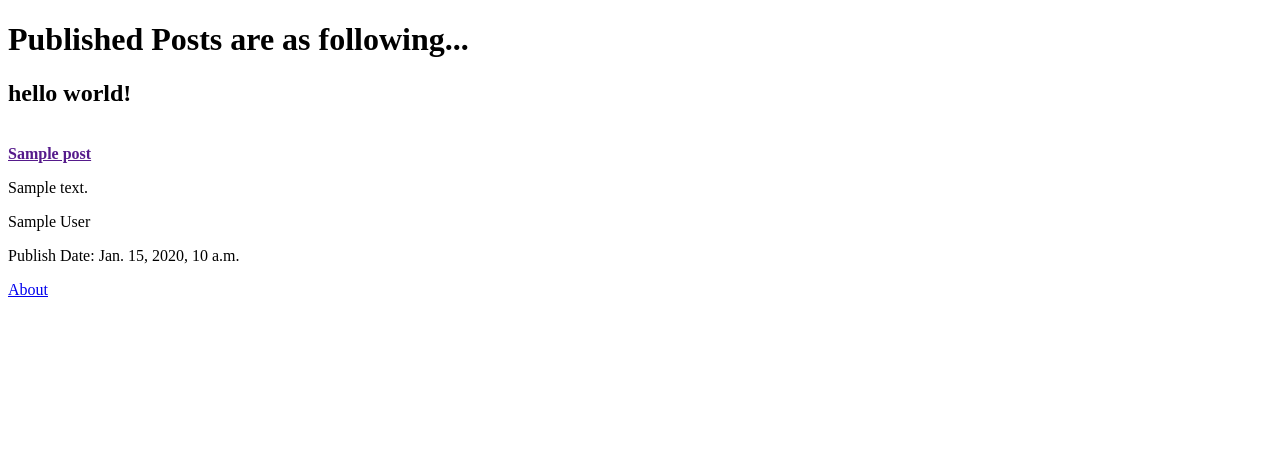
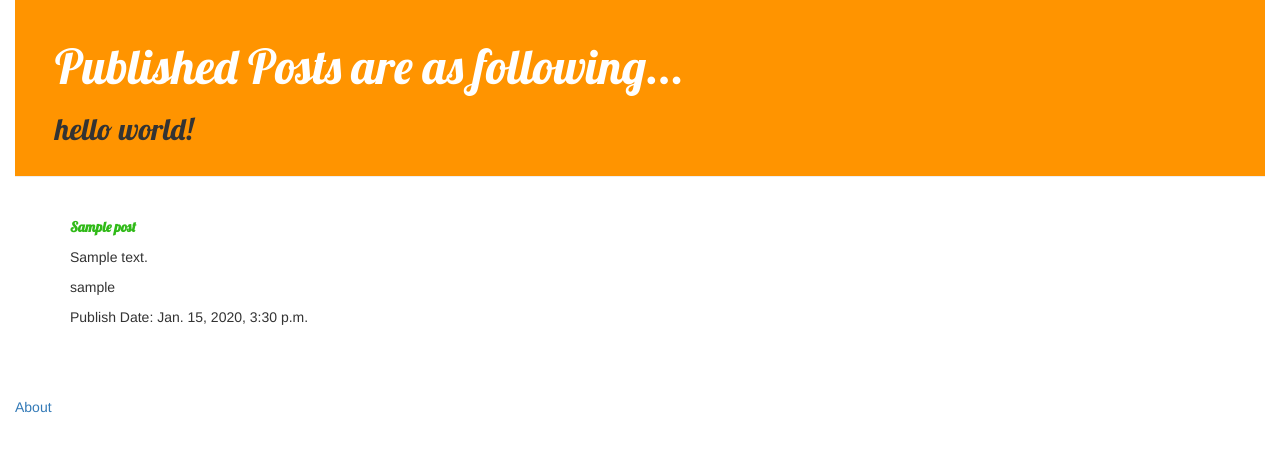
Before and after one commit to abhishek1104/my-first-blog, a Django app: template blog/templates/blog/post_list.html in a window 1280 px wide. Shown: the top 452 px of the page. Run offline with Django 3.2, Linux system fonts and the light colour scheme; tables that the repository leaves empty hold one stand-in row (values such as "Sample post"); the template is opened without the code that fills it: values that come from a table or form of the project are taken from there, most other values are stand-ins (such as "Sample title", 1, 10 or a date in 2020); some libraries are stand-ins or nearby versions.

Commit message:
models-views-static-css-mapping v1

```diff
--- /dev/null
+++ b/blog/static/css/blog.css
@@ -0,0 +1,50 @@
+
+
+strong a {
+    color: #30BA18;
+    font-family: 'Lobster';
+}
+
+body {
+    padding-left: 15px;
+    padding-right: 15px;
+}
+
+.page-header {
+background-color: #ff9400;
+margin-top: 0;
+padding: 20px 20px 20px 40px;
+}
+.page-header h1, .page-header h1 a, .page-header h1 a:visited, .page-header h1 a:active {
+color: #ffffff;
+font-size: 36pt;
+text-decoration: none;
+}
+.content {
+margin-left: 40px;
+}
+h1, h2, h3, h4 {
+font-family: 'Lobster', cursive;
+}
+.date {
+float: right;
+color: #828282;
+}
+.save {
+float: right;
+}
+.post-form textarea, .post-form input {
+width: 100%;
+}
+.top-menu, .top-menu:hover, .top-menu:visited {
+color: #ffffff;
+float: right;
+font-size: 26pt;
+margin-right: 20px;
+}
+.post {
+margin-bottom: 70px;
+}
+.post h1 a, .post h1 a:visited {
+color: #000000;
+}
--- a/blog/templates/blog/post_list.html
+++ b/blog/templates/blog/post_list.html
@@ -1,23 +1,37 @@
 <!DOCTYPE html>
-{% load staticfiles %} <!-- New line -->
+{% load staticfiles %} <!-- Tells django that static files are to be used in this template -->
 <html>
 
     <head>
+        <link rel="stylesheet" href="//maxcdn.bootstrapcdn.com/bootstrap/3.2.0/css/bootstrap.min.css">
+        <link rel="stylesheet" href="//maxcdn.bootstrapcdn.com/bootstrap/3.2.0/css/bootstrap-theme.min.css">
+        <link rel="stylesheet" href="{% static 'css/blog.css' %}">
+        <link href="http://fonts.googleapis.com/css?family=Lobster&subset=latin,latin-ext" rel="stylesheet" type="text/css">
         <title>Abhishek Sharma</title>
     </head>
 
     <body>
+        <div class="page-header">
         <h1>Published Posts are as following...</h1>
         <h2>hello world!</h2>
+        </div>
+        <div class="content container">
+            <div class="row">
+                <div class="col-md-8">
                  {% for post in posts %}
                 <br/>
-            <div>
+                    <div class="post">
                             <strong><a href=""> {{ post.title }} </a></strong>
                             <p>{{ post.text|linebreaks }}</p>
                             <p>{{ post.author }}
                             <p> Publish Date: {{ post.published_date }} </p> <!--This is a comment. Here post is a Django template variable -->
                     </div>
                 {% endfor %}
+                </div>
+            </div>
+        </div>
+
+
         <a href="/">About</a><br />
     </body>
 
--- a/blog/views.py
+++ b/blog/views.py
@@ -12,6 +12,6 @@
     return render(request, 'blog/post_default.html', context_dict)
 
 def post_list(request):
-    posts=Post.objects.filter(published_date__lte=timezone.now()).order_by('published_date')
+    posts=Post.objects.filter(published_date__lte=timezone.now()).order_by('-published_date')
     context_dict={'posts' : posts}
     return render(request,'blog/post_list.html', context_dict)
--- a/myproject/myproject/urls.py
+++ /dev/null
@@ -1,10 +0,0 @@
-from django.conf.urls import include, url
-from django.contrib import admin
-
-urlpatterns = [
-    # Examples:
-    # url(r'^$', 'myproject.views.home', name='home'),
-    # url(r'^blog/', include('blog.urls')),
-
-    url(r'^admin/', include(admin.site.urls)),
-]
--- a/mysite/settings.py
+++ b/mysite/settings.py
@@ -98,9 +98,9 @@
         'ENGINE': 'django.db.backends.mysql',
         'NAME': 'djangogirls',
         'USER': 'root',
-        'PASSWORD': '',
+        'PASSWORD': 'root',
         'HOST' : '127.0.0.1',
-        'PORT' : '3310',
+        'PORT' : '3306',
     }
 }
 
```
Also changed, not shown: myproject/manage.py (deleted, +0 -10 lines), myproject/myproject/settings.py (deleted, +0 -102 lines), myproject/myproject/wsgi.py (deleted, +0 -16 lines), myproject/myproject/__init__.py (deleted), 2 other files. Lines whose indentation alone changed are shown as unchanged.
